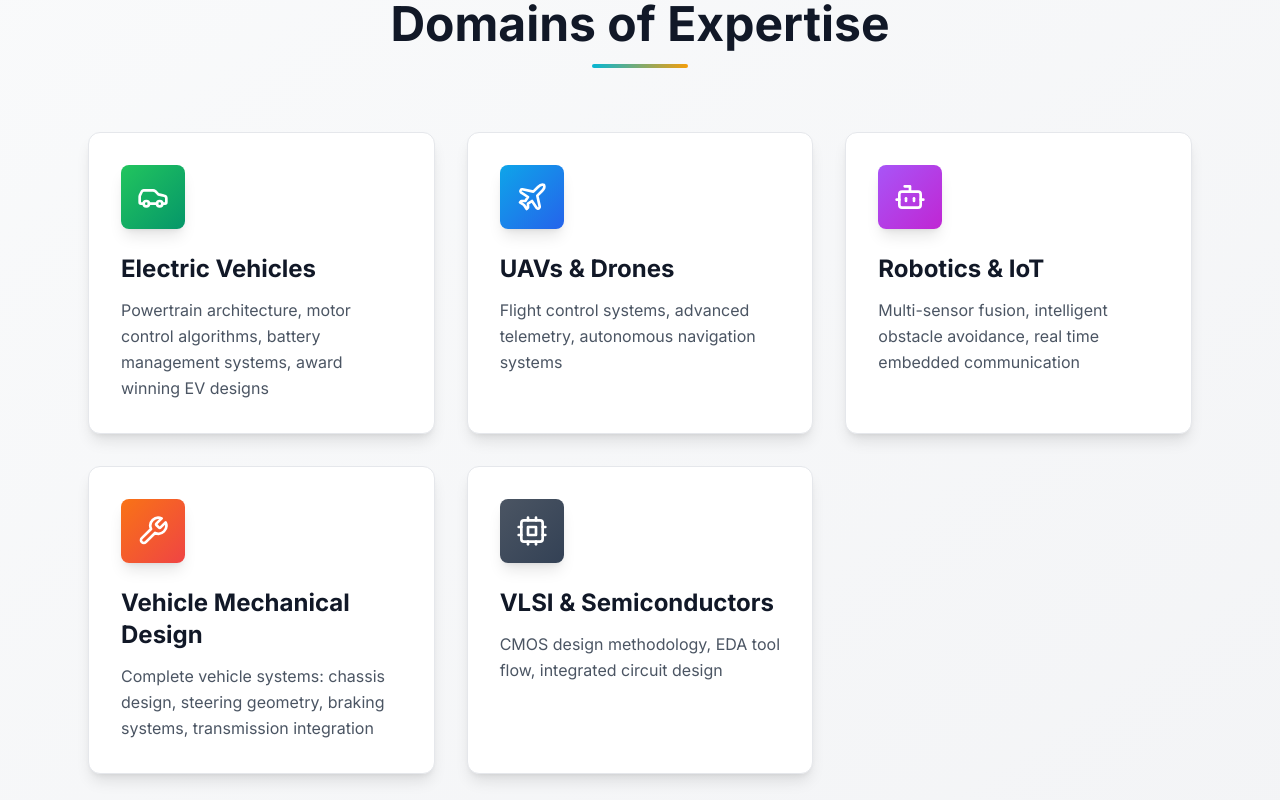
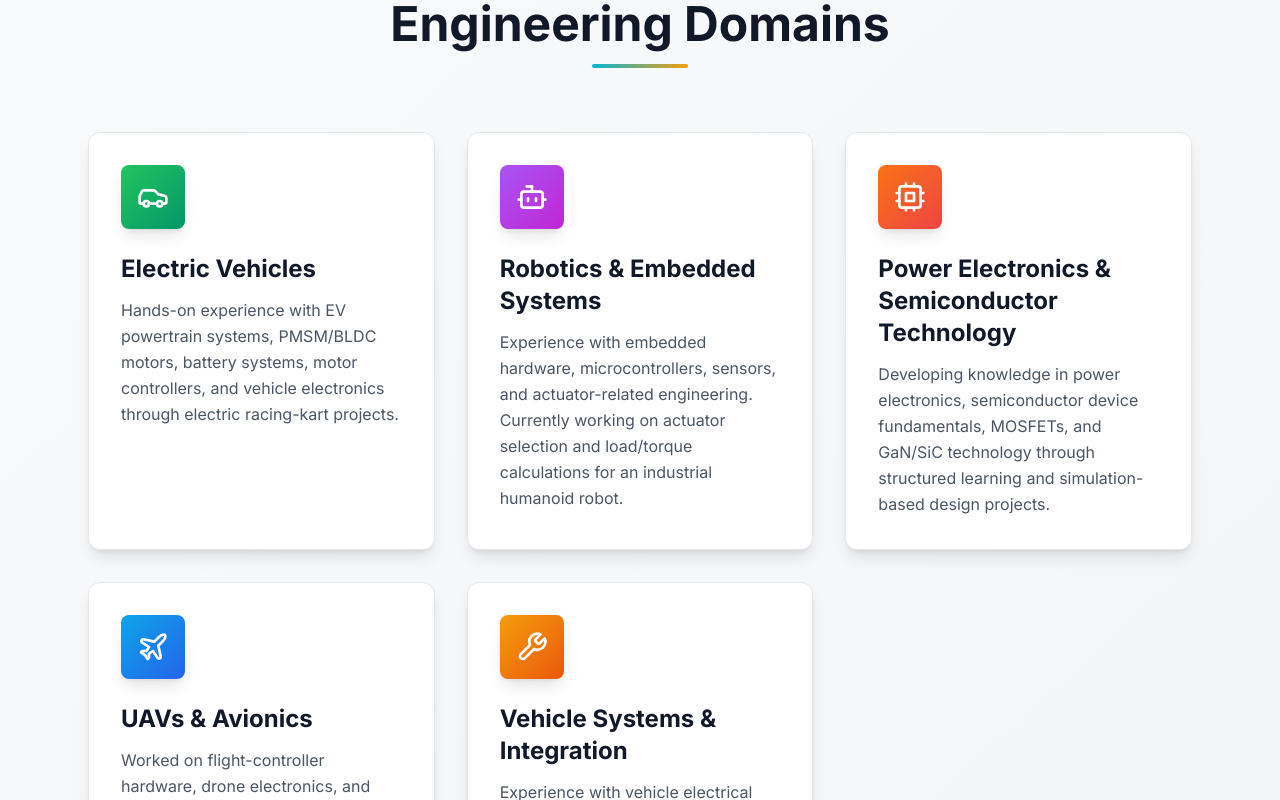
Before and after one commit to Sarthak845/portfolio, a React (Vite) app: page / in a window 1280 px wide. Shown: the part 1380-2180 px from the top of the page. Built offline with nearby package versions, Linux system fonts and the light colour scheme.

Commit message:
Expertise

```diff
--- a/src/components/Experience.tsx
+++ b/src/components/Experience.tsx
@@ -317,7 +317,7 @@ export default function Experience() {
           <h2 className="text-4xl md:text-5xl font-bold text-gray-900 mb-4">Experience & Leadership</h2>
           <div className="w-24 h-1 bg-gradient-to-r from-cyan-500 to-amber-500 mx-auto rounded-full"></div>
           <p className="text-gray-600 mt-6 text-lg max-w-2xl mx-auto">
-            From hands-on engineering to technical leadership — building, testing, and developing real-world electronic systems across multiple domains.
+            From hands on engineering to technical leadership. Building, testing, and developing real world electronic systems across multiple domains.
           </p>
         </div>
 
--- a/src/components/Expertise.tsx
+++ b/src/components/Expertise.tsx
@@ -1,35 +1,35 @@
-import { Car, Plane, Bot, Cpu, Wrench } from 'lucide-react';
+import { Car, Bot, Cpu, Plane, Wrench } from 'lucide-react';
 
 const domains = [
   {
     icon: Car,
     title: 'Electric Vehicles',
-    description: 'Powertrain architecture, motor control algorithms, battery management systems, award winning EV designs',
-    gradient: 'from-green-500 to-emerald-600' // Green for eco-friendly EVs
+    description: 'Hands-on experience with EV powertrain systems, PMSM/BLDC motors, battery systems, motor controllers, and vehicle electronics through electric racing-kart projects.',
+    gradient: 'from-green-500 to-emerald-600'
+  },
+  {
+    icon: Bot,
+    title: 'Robotics & Embedded Systems',
+    description: 'Experience with embedded hardware, microcontrollers, sensors, and actuator-related engineering. Currently working on actuator selection and load/torque calculations for an industrial humanoid robot.',
+    gradient: 'from-purple-500 to-fuchsia-600'
+  },
+  {
+    icon: Cpu,
+    title: 'Power Electronics & Semiconductor Technology',
+    description: 'Developing knowledge in power electronics, semiconductor device fundamentals, MOSFETs, and GaN/SiC technology through structured learning and simulation-based design projects.',
+    gradient: 'from-orange-500 to-red-500'
   },
   {
     icon: Plane,
-    title: 'UAVs & Drones',
-    description: 'Flight control systems, advanced telemetry, autonomous navigation systems',
-    gradient: 'from-sky-500 to-blue-600' // Sky blue for aviation
-  },
-  {
-    icon: Bot,
-    title: 'Robotics & IoT',
-    description: 'Multi-sensor fusion, intelligent obstacle avoidance, real time embedded communication',
-    gradient: 'from-purple-500 to-fuchsia-600' // Purple for advanced robotics
+    title: 'UAVs & Avionics',
+    description: 'Worked on flight-controller hardware, drone electronics, and PCB development. Designed a 6000-lux LED PCB from scratch in KiCad, from manufacturing to deployment in a defense-grade UAV application.',
+    gradient: 'from-sky-500 to-blue-600'
   },
   {
     icon: Wrench,
-    title: 'Vehicle Mechanical Design',
-    description: 'Complete vehicle systems: chassis design, steering geometry, braking systems, transmission integration',
-    gradient: 'from-orange-500 to-red-500' // Red/Orange for mechanical/industrial
-  },
-  {
-    icon: Cpu,
-    title: 'VLSI & Semiconductors',
-    description: 'CMOS design methodology, EDA tool flow, integrated circuit design',
-    gradient: 'from-gray-600 to-slate-700' // Gray for silicon chips
+    title: 'Vehicle Systems & Integration',
+    description: 'Experience with vehicle electrical architecture, system integration, testing, and cross-disciplinary development through hands-on work with electric racing karts.',
+    gradient: 'from-amber-500 to-orange-600'
   }
 ];
 
@@ -38,7 +38,7 @@ export default function Expertise() {
     <section id="expertise" className="py-24 bg-gradient-to-br from-gray-50 to-gray-100">
       <div className="max-w-6xl mx-auto px-6">
         <div className="text-center mb-16">
-          <h2 className="text-4xl md:text-5xl font-bold text-gray-900 mb-4">Domains of Expertise</h2>
+          <h2 className="text-4xl md:text-5xl font-bold text-gray-900 mb-4">Engineering Domains</h2>
           <div className="w-24 h-1 bg-gradient-to-r from-cyan-500 to-amber-500 mx-auto rounded-full"></div>
         </div>
 
```
